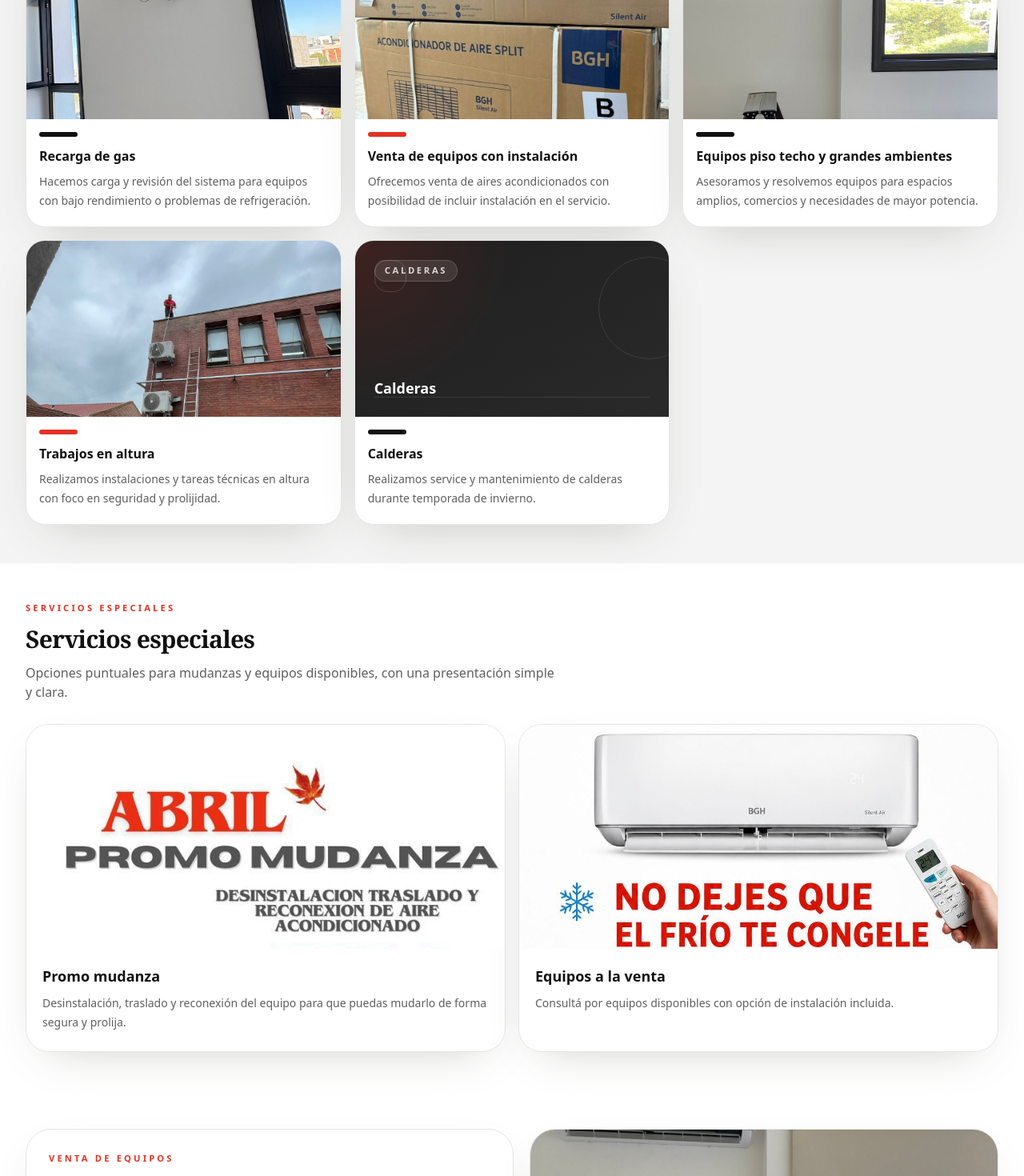
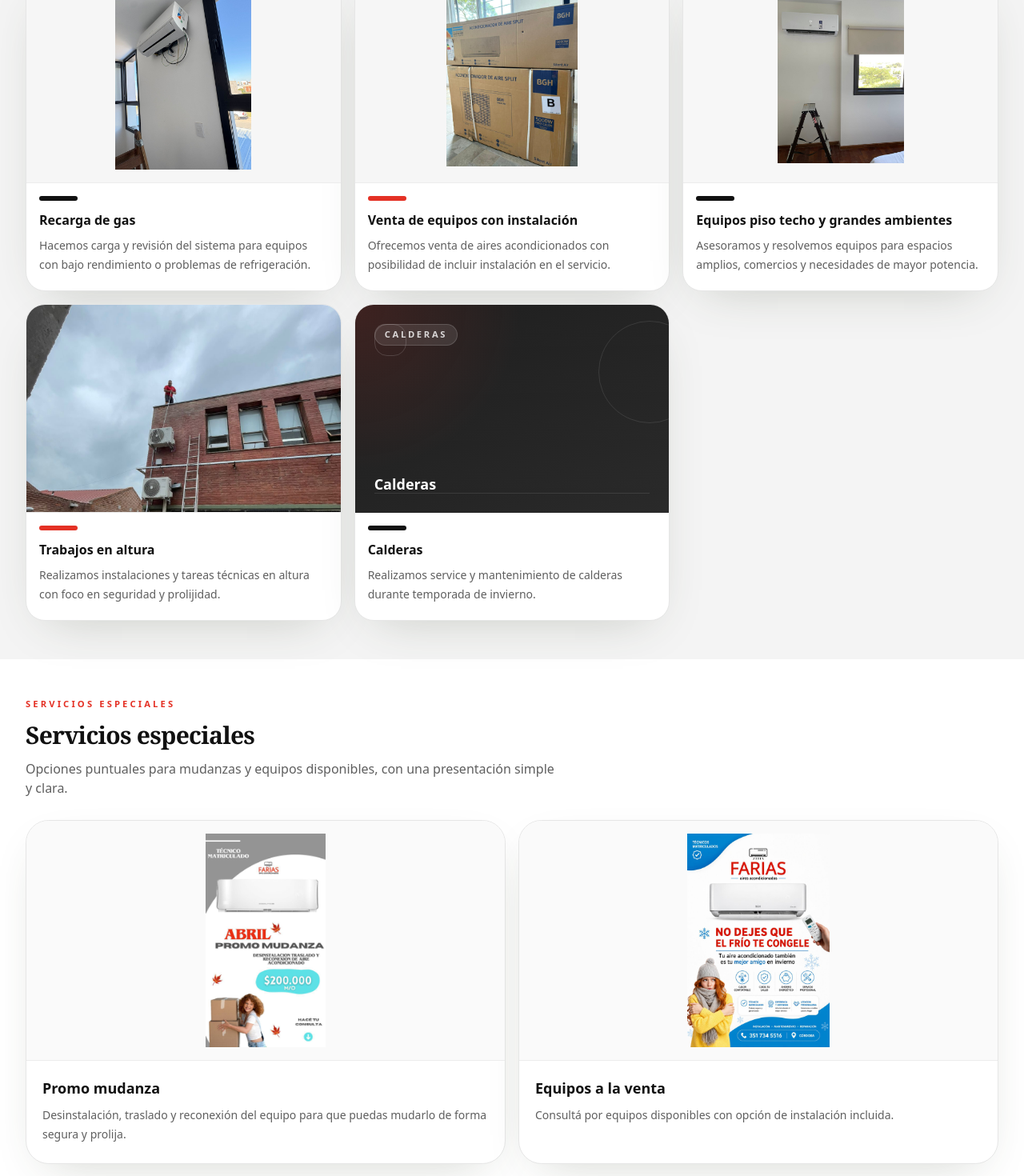
Before and after one commit to olmedovalentino/luma-estetica-demo, a Next.js app: page / in a window 1280 px wide. Shown: the part 1330-2800 px from the top of the page at 80% size. Built offline with nearby package versions, Linux system fonts and the light colour scheme.

Commit message:
Refine Farias Aires image framing

```diff
--- a/src/app/page.tsx
+++ b/src/app/page.tsx
@@ -5,25 +5,96 @@ import { FloatingWhatsAppButton } from "@/components/whatsapp-floating-button";
 import { SectionHeading } from "@/components/section-heading";
 import { SiteFooter } from "@/components/site-footer";
 import { SiteHeader } from "@/components/site-header";
-import { SocialIconLink } from "@/components/social-icon-link";
 import { faqs, gallery, services, site } from "@/lib/site";
 
-const imagePositions: Record<string, string> = {
-  "/images/farias-aires/hero.jpg": "center 38%",
-  "/images/farias-aires/instalacion-1.jpg": "center center",
-  "/images/farias-aires/service-1.jpg": "center 42%",
-  "/images/farias-aires/mantenimiento-1.jpg": "center center",
-  "/images/farias-aires/recarga-gas-1.jpg": "center center",
-  "/images/farias-aires/equipo-venta-1.jpg": "center 42%",
-  "/images/farias-aires/equipo-piso-techo.jpg": "center center",
-  "/images/farias-aires/instalacion-altura.jpg": "center 30%",
-  "/images/farias-aires/sobre-nosotros.jpg": "center 36%",
-  "/images/farias-aires/promo-mudanza.jpg": "center center",
-  "/images/farias-aires/flyer-promo.jpg": "center 32%",
-  "/images/farias-aires/trabajo-1.jpg": "center center",
-  "/images/farias-aires/trabajo-2.jpg": "center center",
-  "/images/farias-aires/trabajo-3.jpg": "center center",
-  "/images/farias-aires/trabajo-4.jpg": "center 35%",
+type MediaVariant = "cover" | "contain";
+
+type MediaConfig = {
+  variant: MediaVariant;
+  position?: string;
+  background?: string;
+  imageClassName?: string;
+  frameClassName?: string;
+};
+
+const mediaConfig: Record<string, MediaConfig> = {
+  "/images/farias-aires/hero.jpg": {
+    variant: "contain",
+    position: "center center",
+    background:
+      "bg-[linear-gradient(135deg,rgba(255,255,255,0.98),rgba(244,244,244,0.96))]",
+    imageClassName: "p-4 sm:p-6 lg:p-8",
+    frameClassName: "rounded-[1.7rem]",
+  },
+  "/images/farias-aires/instalacion-1.jpg": {
+    variant: "contain",
+    background: "bg-[#F6F6F6]",
+    imageClassName: "p-4",
+  },
+  "/images/farias-aires/service-1.jpg": {
+    variant: "contain",
+    background: "bg-[#F6F6F6]",
+    imageClassName: "p-4",
+  },
+  "/images/farias-aires/mantenimiento-1.jpg": {
+    variant: "contain",
+    background: "bg-[#F7F7F7]",
+    imageClassName: "p-4",
+  },
+  "/images/farias-aires/recarga-gas-1.jpg": {
+    variant: "contain",
+    background: "bg-[#F6F6F6]",
+    imageClassName: "p-4",
+  },
+  "/images/farias-aires/equipo-venta-1.jpg": {
+    variant: "contain",
+    background: "bg-[#F6F6F6]",
+    imageClassName: "p-5",
+  },
+  "/images/farias-aires/equipo-piso-techo.jpg": {
+    variant: "contain",
+    background: "bg-[#F7F7F7]",
+    imageClassName: "p-5 sm:p-6",
+  },
+  "/images/farias-aires/instalacion-altura.jpg": {
+    variant: "cover",
+    position: "center 24%",
+  },
+  "/images/farias-aires/sobre-nosotros.jpg": {
+    variant: "contain",
+    background: "bg-[#F7F7F7]",
+    imageClassName: "p-4 sm:p-5",
+  },
+  "/images/farias-aires/promo-mudanza.jpg": {
+    variant: "contain",
+    background: "bg-[#FAFAFA]",
+    imageClassName: "p-3 sm:p-4",
+  },
+  "/images/farias-aires/flyer-promo.jpg": {
+    variant: "contain",
+    background: "bg-[#FAFAFA]",
+    imageClassName: "p-3 sm:p-4",
+  },
+  "/images/farias-aires/trabajo-1.jpg": {
+    variant: "contain",
+    background: "bg-[#F7F7F7]",
+    imageClassName: "p-3 sm:p-4",
+  },
+  "/images/farias-aires/trabajo-2.jpg": {
+    variant: "contain",
+    background: "bg-[#F7F7F7]",
+    imageClassName: "p-3 sm:p-4",
+  },
+  "/images/farias-aires/trabajo-3.jpg": {
+    variant: "contain",
+    background: "bg-[#F7F7F7]",
+    imageClassName: "p-3 sm:p-4",
+  },
+  "/images/farias-aires/trabajo-4.jpg": {
+    variant: "contain",
+    background: "bg-[#F7F7F7]",
+    imageClassName: "p-3 sm:p-4",
+  },
 };
 
 const specialServices = [
@@ -42,12 +113,24 @@ const specialServices = [
   },
 ] as const;
 
-function getObjectPosition(image: string | null) {
-  if (!image) {
-    return "center";
-  }
+const coverageZones = [
+  "Córdoba Capital",
+  "Villa Carlos Paz",
+  "Río Ceballos",
+  "Siquiman",
+  "Zonas cercanas",
+] as const;
 
-  return imagePositions[image] ?? "center";
+function getMediaConfig(image: string | null, variant?: MediaVariant): MediaConfig {
+  const config = image ? mediaConfig[image] : undefined;
+
+  return {
+    variant: variant ?? config?.variant ?? "cover",
+    position: config?.position ?? "center",
+    background: config?.background ?? "bg-[#F4F4F4]",
+    imageClassName: config?.imageClassName ?? "",
+    frameClassName: config?.frameClassName ?? "",
+  };
 }
 
 function PlaceholderVisual({
@@ -87,6 +170,7 @@ function MediaBlock({
   title,
   className = "",
   sizes,
+  variant,
 }: {
   image: string | null;
   alt: string;
@@ -94,21 +178,29 @@ function MediaBlock({
   title: string;
   className?: string;
   sizes: string;
+  variant?: MediaVariant;
 }) {
   if (!image) {
     return <PlaceholderVisual label={label} title={title} className={className} />;
   }
 
+  const config = getMediaConfig(image, variant);
+
   return (
-    <div className={["relative overflow-hidden bg-[#F4F4F4]", className].join(" ")}>
+    <div className={["relative overflow-hidden", config.background, className].join(" ")}>
+      <div className={["absolute inset-0", config.frameClassName].join(" ")}>
         <Image
           src={image}
           alt={alt}
           fill
           sizes={sizes}
-        className="object-cover"
-        style={{ objectPosition: getObjectPosition(image) }}
+          className={[
+            config.variant === "contain" ? "object-contain" : "object-cover",
+            config.imageClassName,
+          ].join(" ")}
+          style={{ objectPosition: config.position }}
         />
+      </div>
     </div>
   );
 }
@@ -159,8 +251,9 @@ export default function HomePage() {
                   alt="Trabajos de climatización de Farías Aires"
                   label={site.heroVisualLabel}
                   title={site.heroVisualTitle}
-                  className="h-[320px] sm:h-[380px] lg:h-full lg:min-h-[420px]"
+                  className="h-[340px] sm:h-[400px] lg:h-full lg:min-h-[420px]"
                   sizes="(min-width: 1024px) 44vw, 100vw"
+                  variant="contain"
                 />
               </div>
             </div>
@@ -182,21 +275,19 @@ export default function HomePage() {
                   className="group overflow-hidden rounded-[1.5rem] border border-[#E6E6E6] bg-white shadow-soft transition duration-300 hover:-translate-y-1 hover:shadow-[0_24px_48px_-32px_rgba(17,17,17,0.24)]"
                 >
                   {service.image ? (
-                    <div className="relative h-[220px] overflow-hidden">
-                      <Image
-                        src={service.image}
+                    <MediaBlock
+                      image={service.image}
                       alt={service.alt}
-                        fill
+                      label={service.placeholderLabel}
+                      title={service.title}
+                      className="h-[248px] border-b border-[#ECECEC] sm:h-[260px]"
                       sizes="(min-width: 1024px) 33vw, (min-width: 640px) 50vw, 100vw"
-                        className="object-cover transition duration-500 group-hover:scale-[1.03]"
-                        style={{ objectPosition: getObjectPosition(service.image) }}
                     />
-                    </div>
                   ) : (
                     <PlaceholderVisual
                       label={service.placeholderLabel}
                       title={service.title}
-                      className="h-[220px]"
+                      className="h-[248px] sm:h-[260px]"
                     />
                   )}
                   <div className="px-4 pb-5 pt-4">
@@ -223,16 +314,15 @@ export default function HomePage() {
                 key={item.title}
                 className="overflow-hidden rounded-[1.8rem] border border-[#E6E6E6] bg-white shadow-soft"
               >
-                <div className="relative h-[240px] overflow-hidden sm:h-[280px]">
-                  <Image
-                    src={item.image}
+                <MediaBlock
+                  image={item.image}
                   alt={item.alt}
-                    fill
+                  label={item.title}
+                  title={item.title}
+                  className="h-[260px] border-b border-[#ECECEC] sm:h-[300px]"
                   sizes="(min-width: 1024px) 50vw, 100vw"
-                    className="object-cover"
-                    style={{ objectPosition: getObjectPosition(item.image) }}
+                  variant="contain"
                 />
-                </div>
                 <div className="px-5 pb-6 pt-5">
                   <h3 className="text-lg font-semibold text-[#111111]">{item.title}</h3>
                   <p className="mt-2 max-w-xl text-sm leading-6 text-[#5F5F5F]">
@@ -277,8 +367,9 @@ export default function HomePage() {
                 alt="Venta de equipos con instalación"
                 label={site.equipmentVisualLabel}
                 title={site.equipmentVisualTitle}
-                className="h-full min-h-[300px]"
+                className="h-full min-h-[320px]"
                 sizes="(min-width: 1024px) 42vw, 100vw"
+                variant="contain"
               />
             </div>
           </div>
@@ -292,8 +383,9 @@ export default function HomePage() {
                 alt="Farías Aires Acondicionados"
                 label={site.aboutVisualLabel}
                 title={site.aboutVisualTitle}
-                className="h-[310px] rounded-[1.4rem] sm:h-[340px]"
+                className="h-[320px] rounded-[1.4rem] sm:h-[360px]"
                 sizes="(min-width: 1024px) 40vw, 100vw"
+                variant="contain"
               />
             </div>
 
@@ -325,7 +417,7 @@ export default function HomePage() {
             description={site.galleryDescription}
           />
 
-          <div className="mt-7 grid auto-rows-[210px] gap-4 sm:grid-cols-2 lg:grid-cols-4 lg:auto-rows-[210px]">
+          <div className="mt-7 grid auto-rows-[250px] gap-4 sm:grid-cols-2 lg:grid-cols-4 lg:auto-rows-[260px]">
             {gallery.map((item) => (
               <article
                 key={item.title}
@@ -334,17 +426,17 @@ export default function HomePage() {
                   item.span,
                 ].join(" ")}
               >
-                <div className="relative h-full min-h-[210px] overflow-hidden">
-                  <Image
-                    src={item.image}
+                <div className="relative h-full min-h-[250px] overflow-hidden">
+                  <MediaBlock
+                    image={item.image}
                     alt={item.alt}
-                    fill
+                    label={item.title}
+                    title={item.description}
+                    className="h-full"
                     sizes="(min-width: 1024px) 25vw, 100vw"
-                    className="object-cover transition duration-500 group-hover:scale-[1.03]"
-                    style={{ objectPosition: getObjectPosition(item.image) }}
+                    variant="contain"
                   />
-                  <div className="absolute inset-0 bg-[linear-gradient(180deg,rgba(17,17,17,0.06),rgba(17,17,17,0.62))]" />
-                  <div className="absolute bottom-0 left-0 right-0 p-4 text-white">
+                  <div className="absolute inset-x-0 bottom-0 bg-[linear-gradient(180deg,rgba(17,17,17,0),rgba(17,17,17,0.72))] p-4 text-white">
                     <h3 className="text-base font-semibold">{item.title}</h3>
                     <p className="mt-1 max-w-xs text-sm text-white/85">{item.description}</p>
                   </div>
@@ -357,27 +449,36 @@ export default function HomePage() {
         <section id="zonas" className="scroll-mt-20 bg-[#F4F4F4]">
           <div className="mx-auto max-w-7xl px-4 py-12 sm:px-6 lg:px-8">
             <div className="rounded-[2rem] border border-[#E5E5E5] bg-white p-6 shadow-soft sm:p-7">
-              <SectionHeading
-                eyebrow={site.zonesEyebrow}
-                title={site.zonesTitle}
-                description={site.zonesDescription}
-              />
+              <div className="grid gap-6 lg:grid-cols-[1.1fr_0.9fr] lg:items-end">
+                <div className="max-w-2xl">
+                  <p className="text-[0.72rem] font-semibold uppercase tracking-[0.28em] text-[#E43125]">
+                    Cobertura
+                  </p>
+                  <h2 className="mt-3 font-serif text-2xl font-semibold tracking-tight text-[#111111] sm:text-3xl">
+                    Trabajamos en Córdoba y zonas cercanas
+                  </h2>
+                  <p className="mt-4 text-sm leading-6 text-[#5F5F5F] sm:text-base">
+                    Trabajamos en Córdoba Capital y distintas zonas cercanas. Consultanos por
+                    WhatsApp y te confirmamos disponibilidad según el servicio y la ubicación.
+                  </p>
+                </div>
 
-              <div className="mt-6 flex flex-wrap gap-3">
-                {site.zones.map((zone) => (
-                  <span
+                <div className="lg:justify-self-end">
+                  <ButtonLink href={whatsappUrl} target="_blank" rel="noopener noreferrer">
+                    Consultar disponibilidad
+                  </ButtonLink>
+                </div>
+              </div>
+
+              <div className="mt-7 grid gap-3 sm:grid-cols-2 lg:grid-cols-5">
+                {coverageZones.map((zone) => (
+                  <div
                     key={zone}
-                    className="rounded-full border border-[#D6D6D6] bg-[#F4F4F4] px-4 py-2 text-sm font-medium text-[#111111]"
+                    className="rounded-2xl border border-[#E6E6E6] bg-[#F7F7F7] px-4 py-4 text-sm font-semibold text-[#111111]"
                   >
                     {zone}
-                  </span>
+                  </div>
                 ))}
-              </div>
-
-              <div className="mt-6">
-                <ButtonLink href={whatsappUrl} target="_blank" rel="noopener noreferrer">
-                  {site.zonesCtaLabel}
-                </ButtonLink>
               </div>
             </div>
           </div>
@@ -412,62 +513,74 @@ export default function HomePage() {
 
         <section id="contacto" className="scroll-mt-20 bg-[#F4F4F4]">
           <div className="mx-auto max-w-7xl px-4 py-12 sm:px-6 lg:px-8">
-            <div className="rounded-[2rem] border border-[#E5E5E5] bg-white p-6 shadow-soft sm:p-8">
-              <div className="grid gap-8 lg:grid-cols-[1.05fr_0.95fr] lg:items-center">
-                <div className="max-w-xl">
-                  <p className="text-[0.7rem] font-semibold uppercase tracking-[0.28em] text-[#E43125]">
-                    {site.contactEyebrow}
+            <div className="overflow-hidden rounded-[2rem] border border-[#E5E5E5] bg-white shadow-soft">
+              <div className="grid gap-0 lg:grid-cols-[1.05fr_0.95fr]">
+                <div className="border-b border-[#ECECEC] px-6 py-8 sm:px-8 lg:border-b-0 lg:border-r">
+                  <p className="text-[0.72rem] font-semibold uppercase tracking-[0.28em] text-[#E43125]">
+                    Contacto
                   </p>
                   <h2 className="mt-3 font-serif text-2xl font-semibold tracking-tight text-[#111111] sm:text-3xl">
-                    {site.contactTitle}
+                    Pedí tu presupuesto por WhatsApp
                   </h2>
-                  <p className="mt-4 text-sm leading-6 text-[#5F5F5F]">
-                    {site.contactDescription}
+                  <p className="mt-4 max-w-xl text-sm leading-6 text-[#5F5F5F] sm:text-base">
+                    Contanos qué servicio necesitás y en qué zona estás. Te respondemos con una
+                    orientación clara para coordinar instalación, service o mantenimiento.
                   </p>
 
-                  <div className="mt-6 flex items-center gap-3">
-                    {site.socialLinks.map((link) => (
-                      <SocialIconLink
-                        key={link.label}
-                        href={link.href}
-                        label={link.label}
-                        icon={link.icon}
-                        tone="light"
-                      />
-                    ))}
-                  </div>
-
-                  <div className="mt-6">
+                  <div className="mt-7">
                     <ButtonLink href={whatsappUrl} target="_blank" rel="noopener noreferrer">
-                      {site.contactCtaLabel}
+                      Pedir presupuesto por WhatsApp
                     </ButtonLink>
                   </div>
                 </div>
 
-                <div className="rounded-[1.75rem] border border-[#E5E5E5] bg-[#F4F4F4] p-5 sm:p-6">
-                  <div className="space-y-4">
-                    {site.contactDetails.map((item) => (
-                      <div
-                        key={item.label}
-                        className="border-b border-[#DFDFDF] pb-4 last:border-b-0 last:pb-0"
-                      >
+                <div className="bg-[#FAFAFA] px-6 py-8 sm:px-8">
+                  <div className="grid gap-5 sm:grid-cols-2">
+                    <div>
                       <p className="text-[0.72rem] font-semibold uppercase tracking-[0.22em] text-[#E43125]">
-                          {item.label}
+                        WhatsApp
                       </p>
-                        {"href" in item ? (
                       <a
-                            href={item.href}
+                        href={site.whatsappUrl}
                         target="_blank"
                         rel="noopener noreferrer"
-                            className="mt-1 block text-sm font-medium text-[#111111] transition hover:text-[#E43125]"
+                        className="mt-2 block text-sm font-semibold text-[#111111] transition hover:text-[#E43125] sm:text-base"
                       >
-                            {item.value}
+                        {site.whatsappDisplay}
                       </a>
-                        ) : (
-                          <p className="mt-1 text-sm font-medium text-[#111111]">{item.value}</p>
-                        )}
                     </div>
-                    ))}
+
+                    <div>
+                      <p className="text-[0.72rem] font-semibold uppercase tracking-[0.22em] text-[#E43125]">
+                        Instagram
+                      </p>
+                      <a
+                        href={site.instagramUrl}
+                        target="_blank"
+                        rel="noopener noreferrer"
+                        className="mt-2 block text-sm font-semibold text-[#111111] transition hover:text-[#E43125] sm:text-base"
+                      >
+                        {site.instagramHandle}
+                      </a>
+                    </div>
+
+                    <div>
+                      <p className="text-[0.72rem] font-semibold uppercase tracking-[0.22em] text-[#E43125]">
+                        Ubicación
+                      </p>
+                      <p className="mt-2 text-sm font-semibold text-[#111111] sm:text-base">
+                        Córdoba, Argentina
+                      </p>
+                    </div>
+
+                    <div>
+                      <p className="text-[0.72rem] font-semibold uppercase tracking-[0.22em] text-[#E43125]">
+                        Horario
+                      </p>
+                      <p className="mt-2 text-sm font-semibold text-[#111111] sm:text-base">
+                        Horario comercial
+                      </p>
+                    </div>
                   </div>
                 </div>
               </div>
```
Lines whose indentation alone changed are shown as unchanged.
